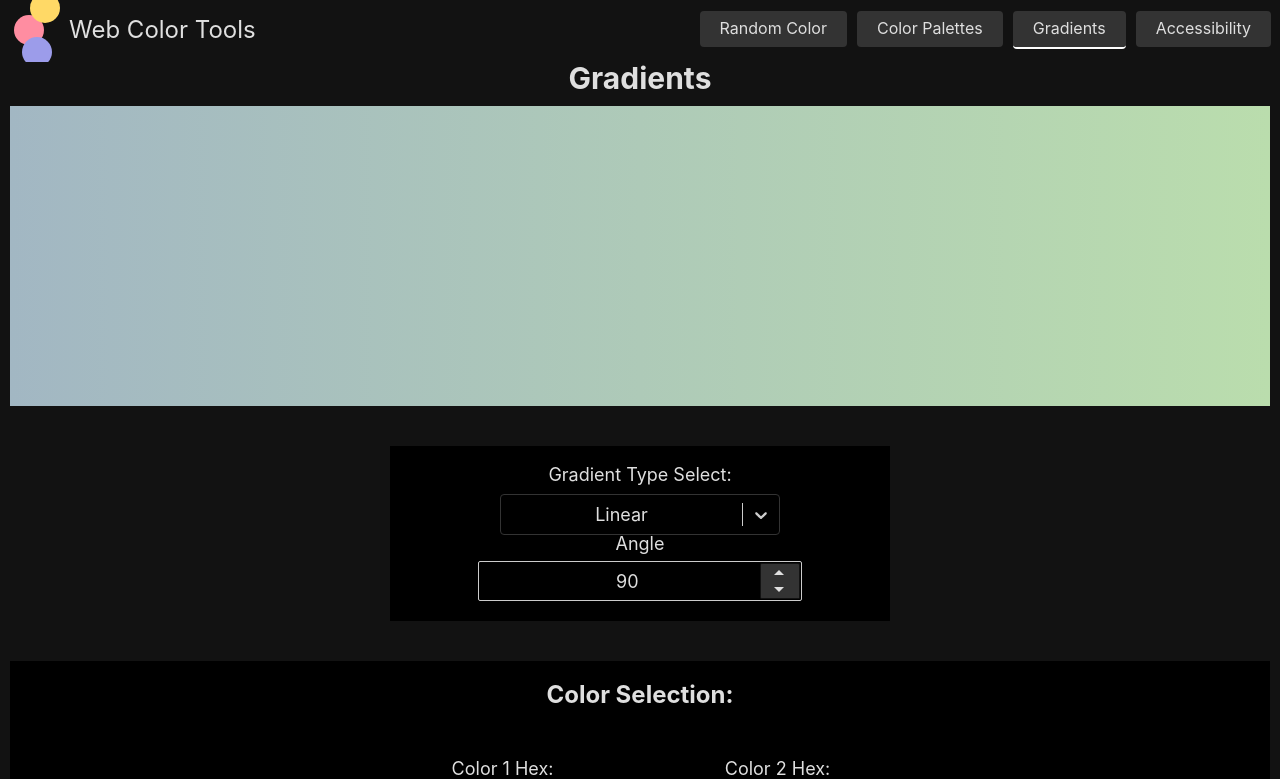
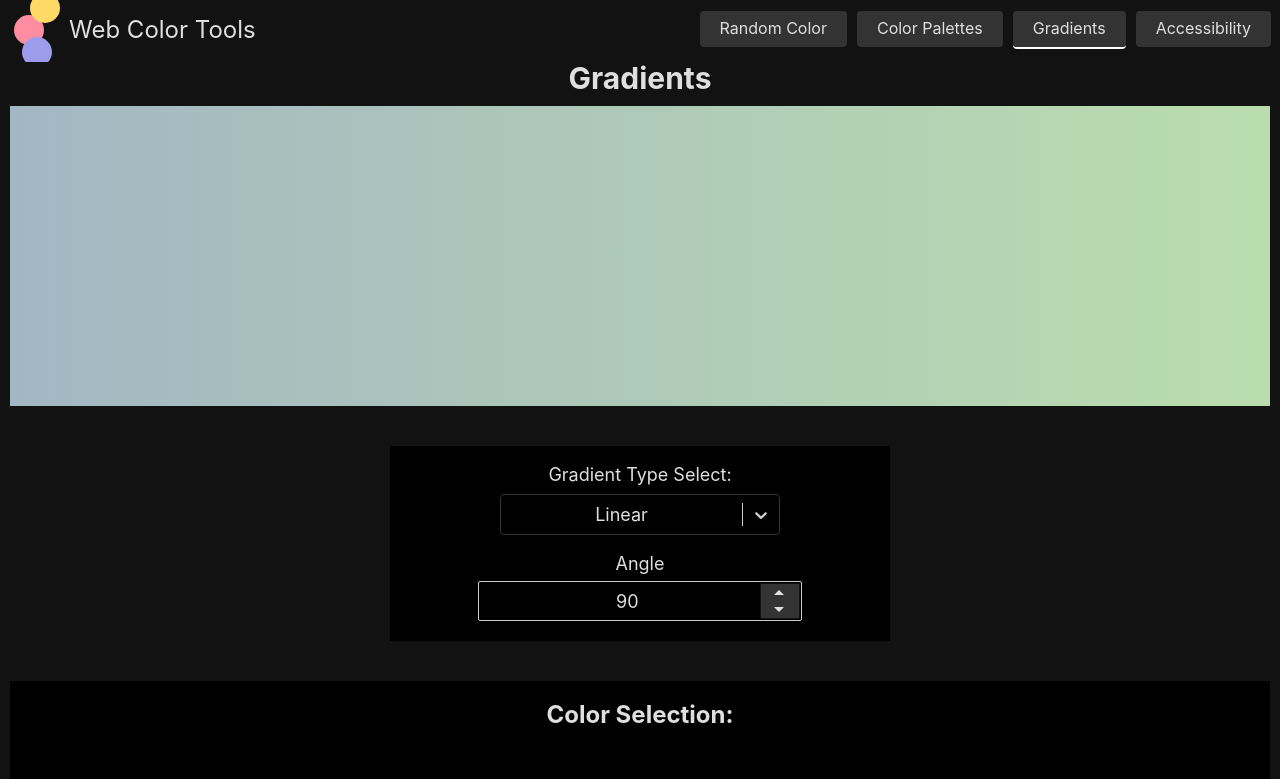
Before and after one commit to goadams/web-color-2, a React (Vite) app: page /gradients in a window 1280 px wide. Shown: the top 779 px of the page. Built offline with nearby package versions, Linux system fonts and the light colour scheme.

Commit message:
Hide angle input when radial type is selected

```diff
--- a/src/pages/Gradients.css
+++ b/src/pages/Gradients.css
@@ -11,6 +11,7 @@
 .gradient-angle-wrapper {
     display: flex;
     flex-direction: column;
+    margin-top: 2rem;
 }
 
 .gradient-code {
--- a/src/pages/Gradients.jsx
+++ b/src/pages/Gradients.jsx
@@ -80,7 +80,8 @@ const Gradients = () => {
                             options={typeOptions}
                             onChange={handleChangeGradient}
                         >
-                            <div className="gradient-angle-wrapper">
+                            {gradient.value !== "radial" && (
+                                <div className="gradient-angle-wrapper">
                                 <label htmlFor="gradient-angle-input">Angle</label>
                                 <NumberInput
                                     id="gradient-angle-input"
@@ -91,7 +92,7 @@ const Gradients = () => {
                                     onChange={val => setAngle(val ?? 0)}
                                 >
                                 </NumberInput>
-                            </div>
+                            </div>)}
                         </OptionSelect>
                     </ElevatedSection>
                     <ElevatedSection>
```
